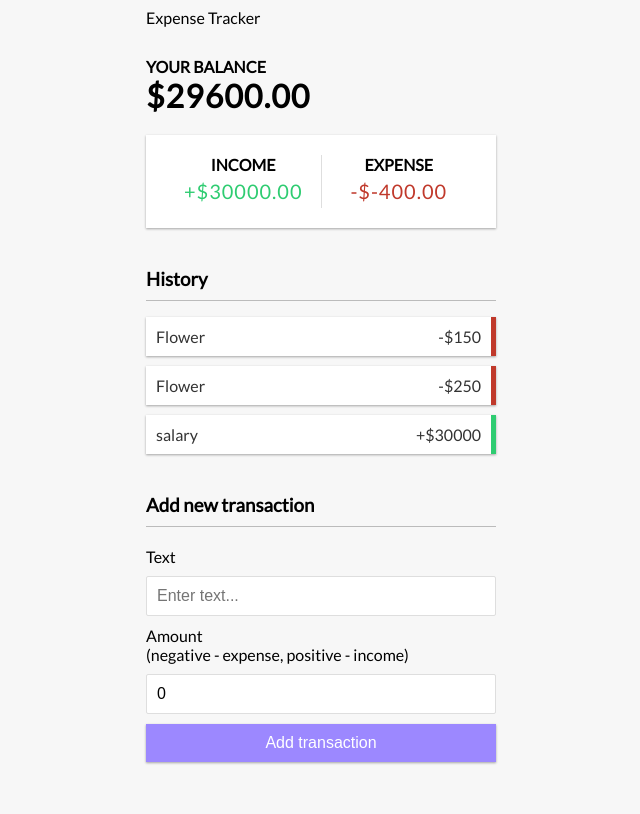
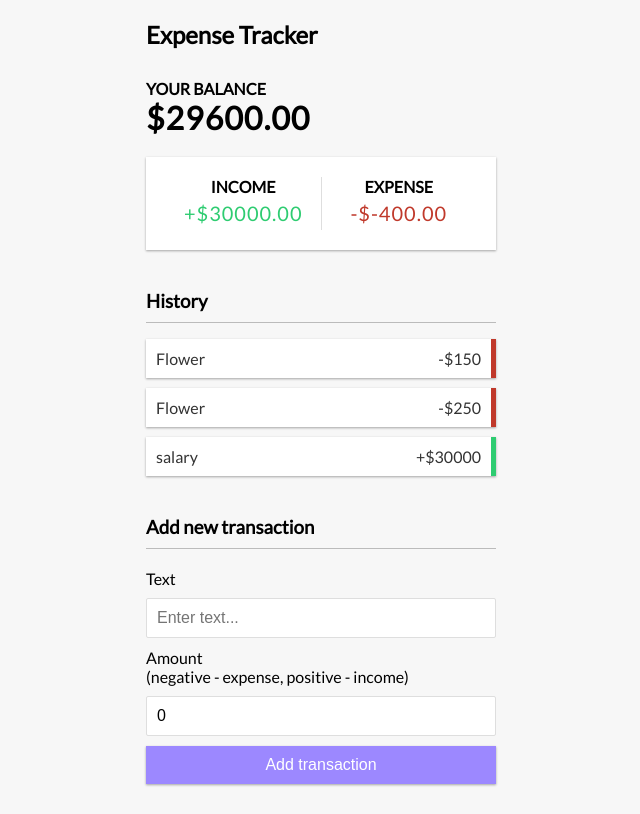
Before and after one commit to satiwankumar/expense-tracker-app, a React (Create React App) app: page / in a window 1280 px wide. Shown: the whole page, without its empty margins (319-959 px from the left). Built offline with nearby package versions, Linux system fonts and the light colour scheme.

Commit message:
Complete Expense Tracker app

```diff
--- a/src/components/Header.js
+++ b/src/components/Header.js
@@ -3,7 +3,7 @@ import React from 'react'
  const Header = () => {
     return (
         <div>
-            Expense Tracker
+           <h2>Expense Tracker</h2>
         </div>
     )
 }
```
